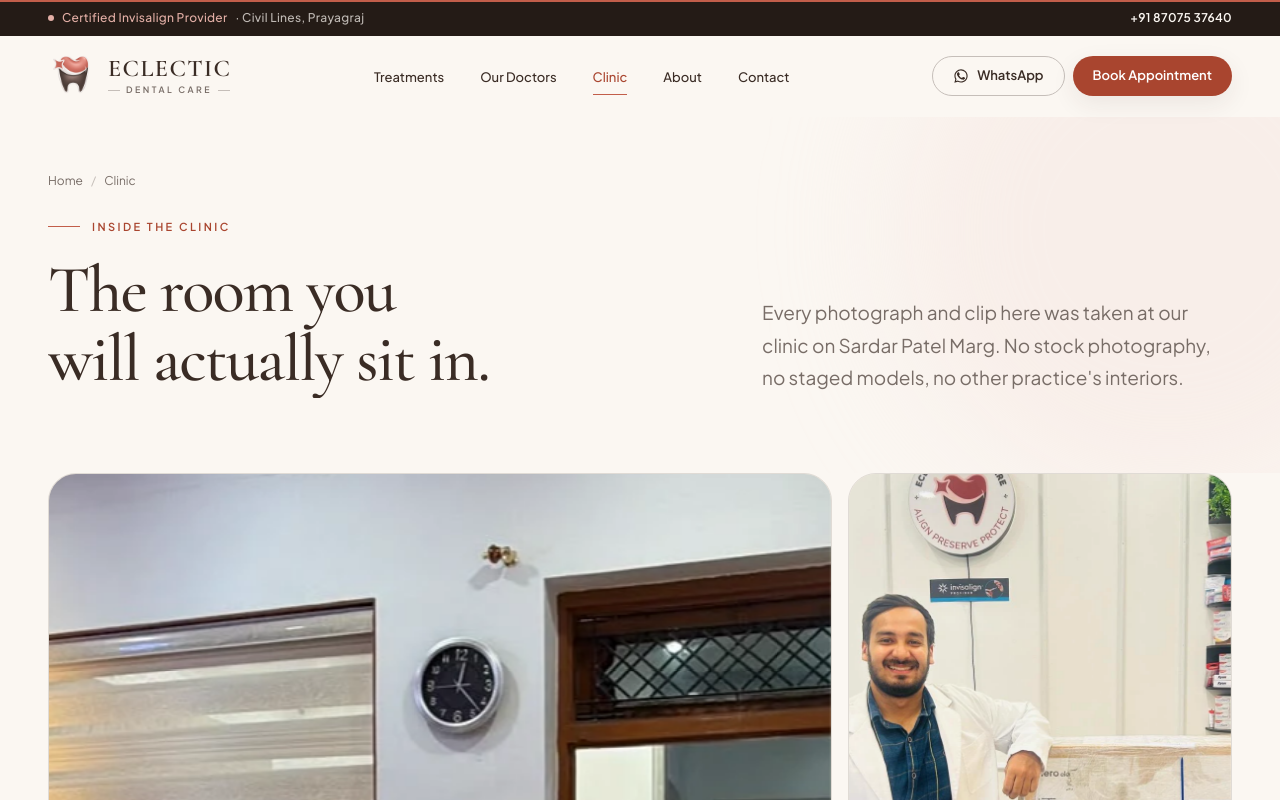
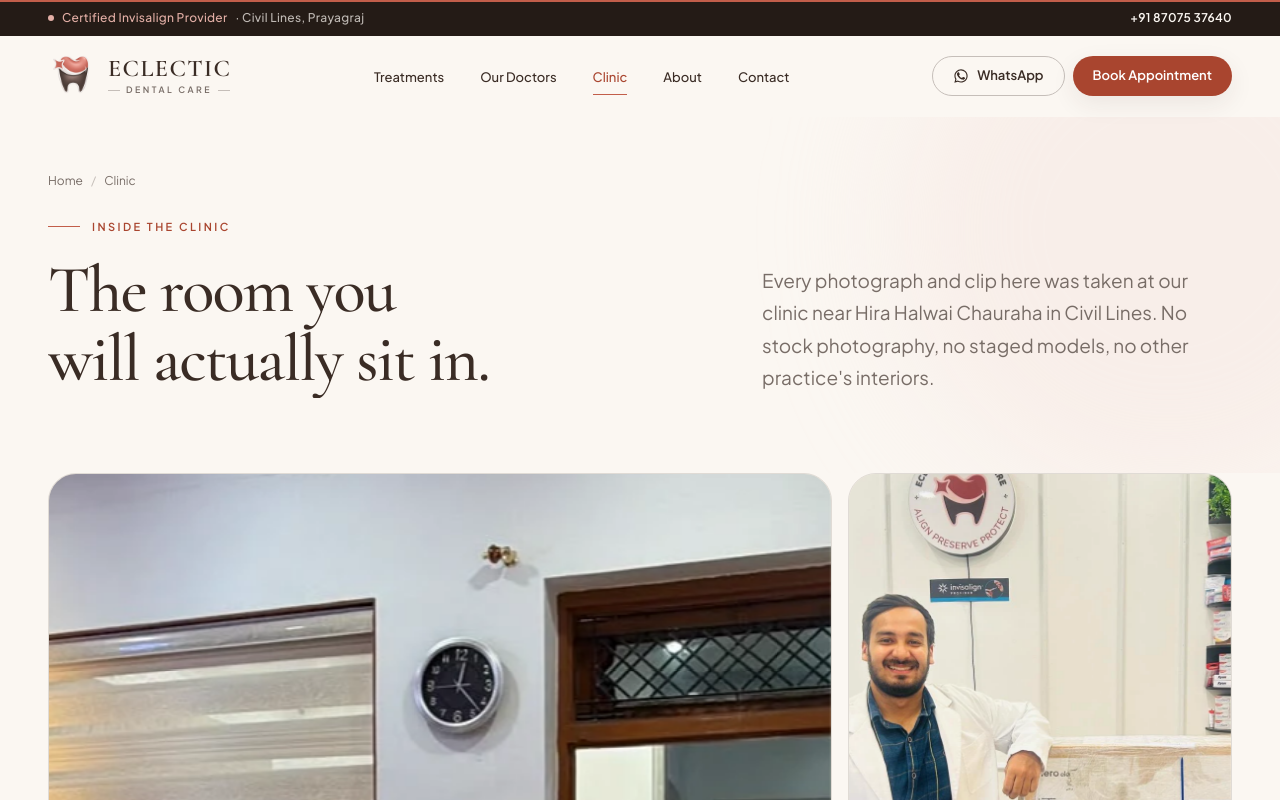
Before and after one commit to Aayush20253534/Website-EDC, a Next.js app: page /gallery in a window 1280 px wide. Shown: the top 800 px of the page. Built offline with nearby package versions, Linux system fonts and the light colour scheme.

Commit message:
fix: correct gallery clinic location

```diff
--- a/src/app/gallery/page.tsx
+++ b/src/app/gallery/page.tsx
@@ -86,7 +86,7 @@ export default function GalleryPage() {
       <PageHero
         eyebrow="Inside the clinic"
         title={["The room you", "will actually sit in."]}
-        lede="Every photograph and clip here was taken at our clinic on Sardar Patel Marg. No stock photography, no staged models, no other practice's interiors."
+        lede="Every photograph and clip here was taken at our clinic near Hira Halwai Chauraha in Civil Lines. No stock photography, no staged models, no other practice's interiors."
         trail={trail}
       />
 
```
